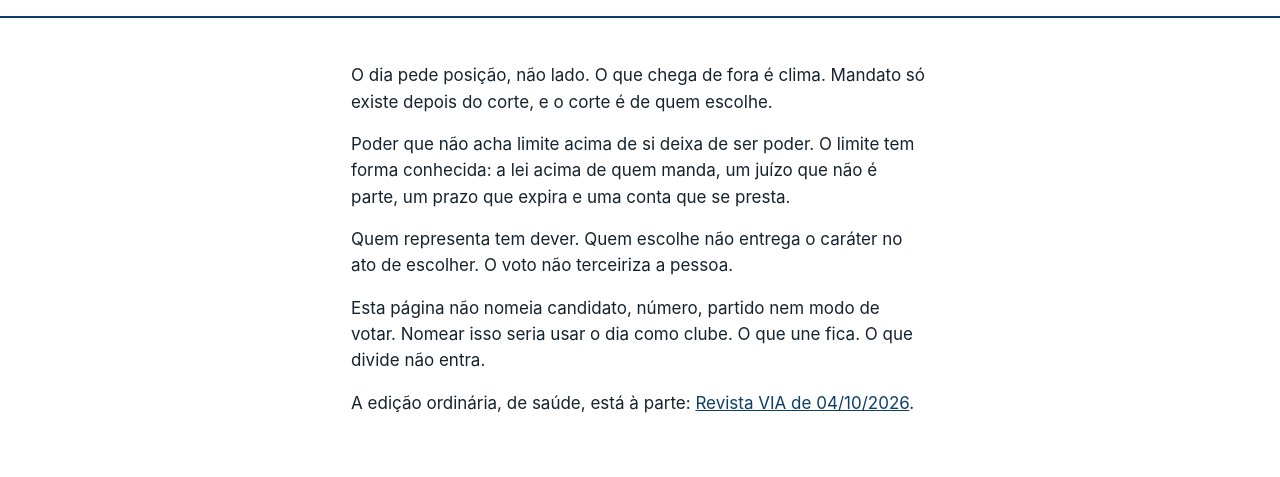
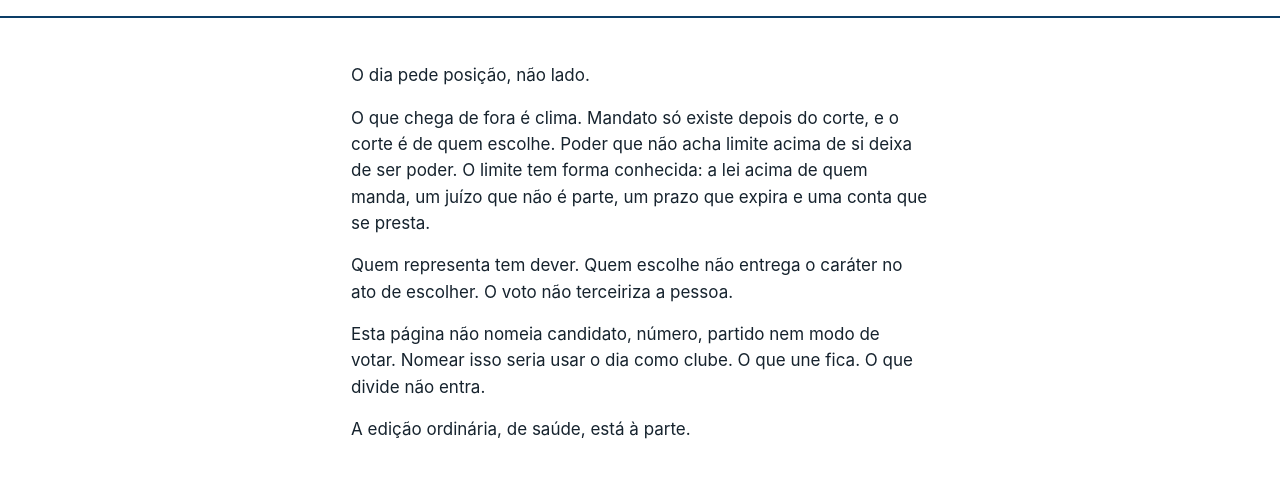
Before and after one commit to LucasHRAlmeida/via-hub, a plain HTML site: page revista/especial-2026-10-04.html in a window 1280 px wide. Shown: the part 209-686 px from the top of the page. Drawn offline with Linux system fonts and the light colour scheme.

Commit message:
Revista: especial com o texto da Rádio.
O quadro permanece. Só o corpo passa a ser o texto entregue no Gabinete.

```diff
--- a/revista/especial-2026-10-04.html
+++ b/revista/especial-2026-10-04.html
@@ -50,12 +50,11 @@ footer{max-width:62ch;margin:0 auto;padding:0 24px 40px;font-size:13px;color:var
   </div>
 </header>
 <main>
-<p>O dia pede posição, não lado. O que chega de fora é clima. Mandato só existe depois do corte, e o corte é de quem escolhe.</p>
-<p>Poder que não acha limite acima de si deixa de ser poder. O limite tem forma conhecida: a lei acima de quem manda, um juízo que não é parte, um prazo que expira e uma conta que se presta.</p>
+<p>O dia pede posição, não lado.</p>
+<p>O que chega de fora é clima. Mandato só existe depois do corte, e o corte é de quem escolhe. Poder que não acha limite acima de si deixa de ser poder. O limite tem forma conhecida: a lei acima de quem manda, um juízo que não é parte, um prazo que expira e uma conta que se presta.</p>
 <p>Quem representa tem dever. Quem escolhe não entrega o caráter no ato de escolher. O voto não terceiriza a pessoa.</p>
 <p>Esta página não nomeia candidato, número, partido nem modo de votar. Nomear isso seria usar o dia como clube. O que une fica. O que divide não entra.</p>
-<p>A edição ordinária, de saúde, está à parte: <a href="./index.html">Revista VIA de 04/10/2026</a>.</p>
+<p>A edição ordinária, de saúde, está à parte.</p>
 </main>
-<footer>Iniciativa VIA. Posicionamento cívico, curto, para este dia. Não é decisão de voto e não cita texto que não foi lido.</footer>
 </body>
 </html>
```
